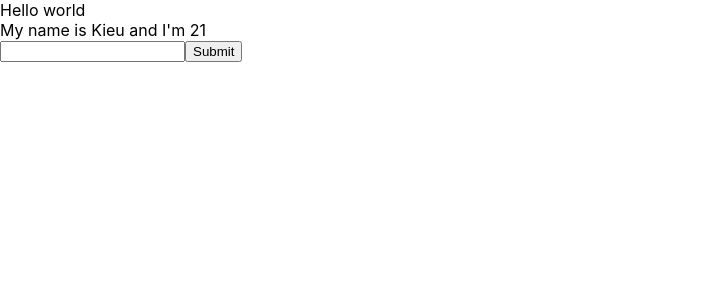
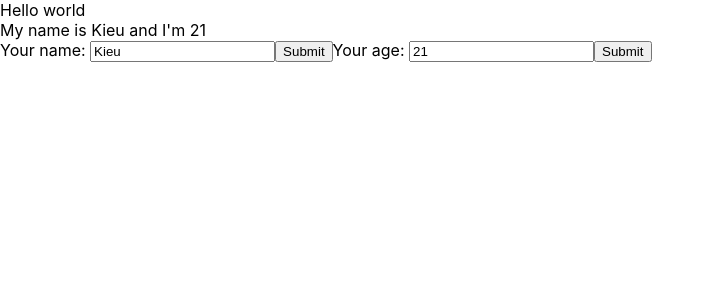
Before and after one commit to tedvkieu/ReactJS_Basic, a React (Create React App) app: page / in a window 1280 px wide. Shown: the top 300 px of the page, without its empty margins (0-715 px from the left). Built offline with nearby package versions, Linux system fonts and the light colour scheme.

Commit message:
#22 Nesting Component

```diff
--- a/src/components/MyComponent.js
+++ b/src/components/MyComponent.js
@@ -1,45 +1,12 @@
 import React from 'react';
+import UserInfor from './Userinfor';
 
 class MyComponent extends React.Component {
-    state = {
-        name: 'Kieu',
-        address: 'TPHCM',
-        age: 21,
-    };
-
-    handleClick = (event) => {
-        console.log('click me my button');
-        console.log('Random', this.state.name);
-        this.setState({
-            name: 'HAnh',
-            age: Math.floor(Math.random() * 100 + 1),
-        });
-    };
-    handleOnMoverOver(event) {
-        console.log(event);
-    }
-
-    handleOnChangeInput = (event) => {
-        this.setState({
-            name: event.target.value,
-        });
-    };
-    handleOnSubmit = (event) => {
-        event.preventDefault();
-        console.log(this.state);
-    };
     //JSX : chỉ có React có. Cho phép code JS ngay trong HTML
     render() {
         return (
             <div>
-                My name is {this.state.name} and I'm {this.state.age}
-                <form onSubmit={(event) => this.handleOnSubmit(event)}>
-                    <input
-                        typr="text"
-                        onChange={(event) => this.handleOnChangeInput(event)}
-                    />
-                    <button>Submit</button>
-                </form>
+                <UserInfor></UserInfor>
             </div>
         );
     }
--- /dev/null
+++ b/src/components/Userinfor.js
@@ -0,0 +1,62 @@
+import React from 'react';
+
+class UserInfor extends React.Component {
+    state = {
+        name: 'Kieu',
+        address: 'TPHCM',
+        age: 21,
+    };
+
+    handleClick = (event) => {
+        console.log('click me my button');
+        console.log('Random', this.state.name);
+        this.setState({
+            name: 'HAnh',
+            age: Math.floor(Math.random() * 100 + 1),
+        });
+    };
+    handleOnMoverOver(event) {
+        console.log(event);
+    }
+
+    handleOnChangeInput = (event) => {
+        this.setState({
+            name: event.target.value,
+        });
+    };
+    handleOnChangeAge = (event) => {
+        this.setState({
+            age: event.target.value,
+        });
+    };
+    handleOnSubmit = (event) => {
+        event.preventDefault();
+        console.log(this.state);
+    };
+    render() {
+        return (
+            <div>
+                My name is {this.state.name} and I'm {this.state.age}
+                <form onSubmit={(event) => this.handleOnSubmit(event)}>
+                    <label>Your name: </label>
+                    <input
+                        value={this.state.name}
+                        type="text"
+                        onChange={(event) => this.handleOnChangeInput(event)}
+                    />
+                    <button>Submit</button>
+
+                    <label>Your age: </label>
+                    <input
+                        value={this.state.age}
+                        type="text"
+                        onChange={(event) => this.handleOnChangeAge(event)}
+                    />
+                    <button>Submit</button>
+                </form>
+            </div>
+        );
+    }
+}
+
+export default UserInfor;
```
